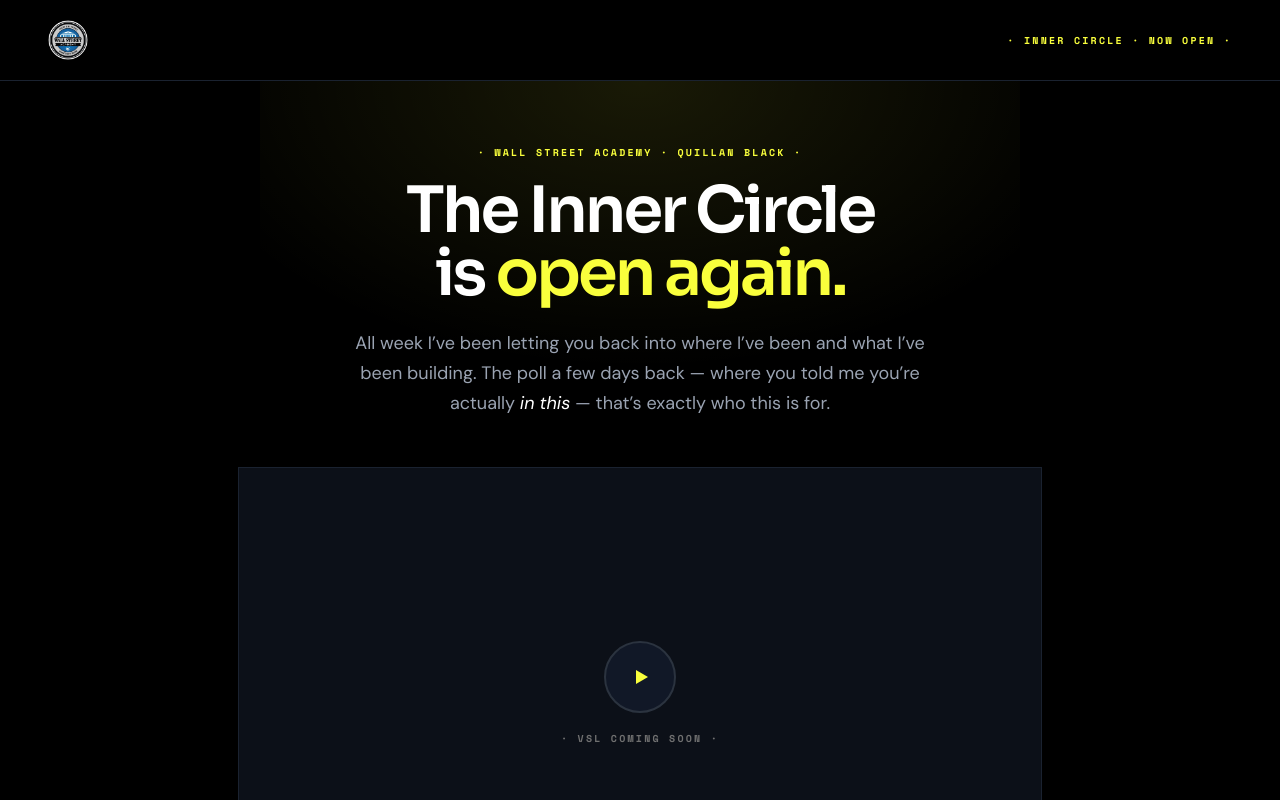
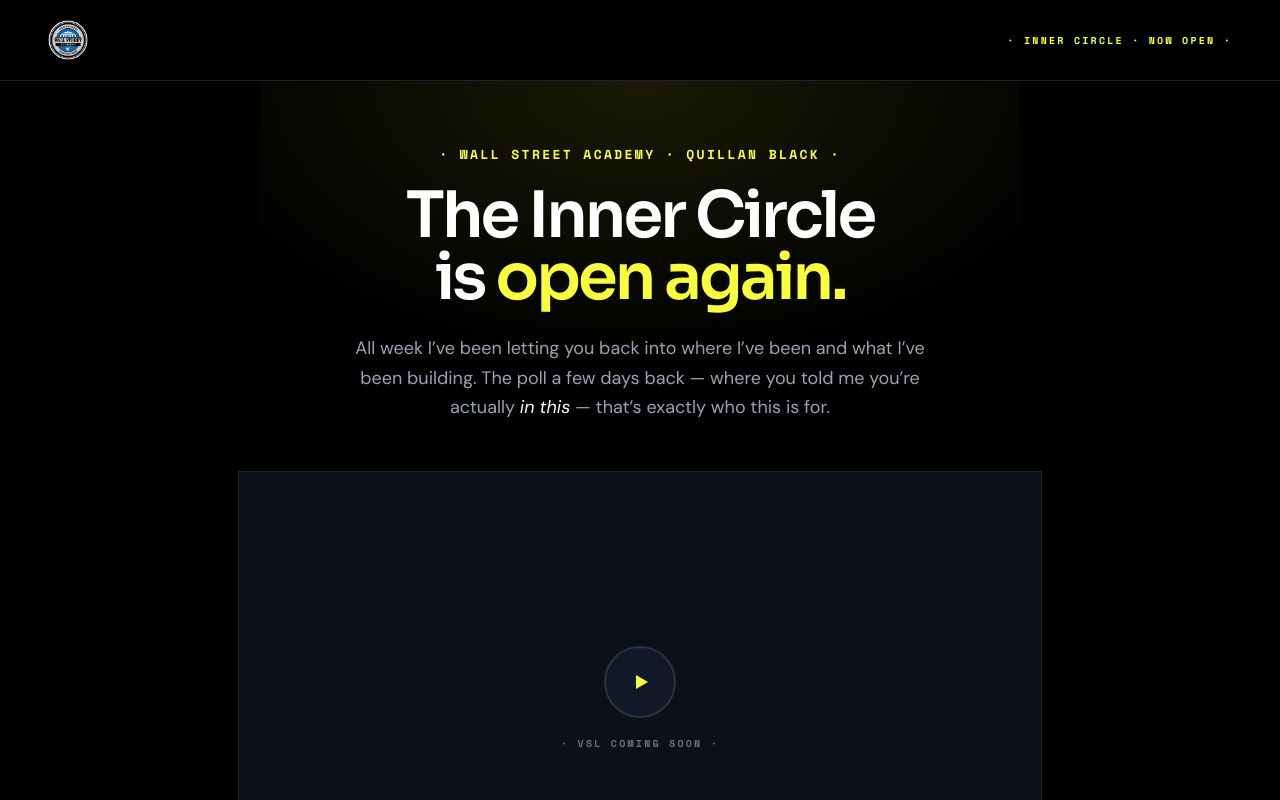
Before and after one commit to kmchiii69-afk/cuebanks, a Next.js app: page /ig in a window 1280 px wide. Shown: the top 800 px of the page. Built offline with nearby package versions, Linux system fonts and the light colour scheme; no server answers.

Commit message:
Increase eyebrow label size on /ig page

```diff
--- a/app/ig/page.tsx
+++ b/app/ig/page.tsx
@@ -67,10 +67,10 @@
           <div
             style={{
               fontFamily: "var(--font-mono)",
-              fontSize: 10,
+              fontSize: 13,
               fontWeight: 700,
               color: "var(--acid)",
-              letterSpacing: "0.22em",
+              letterSpacing: "0.18em",
               textTransform: "uppercase",
               marginBottom: 20,
             }}
```
